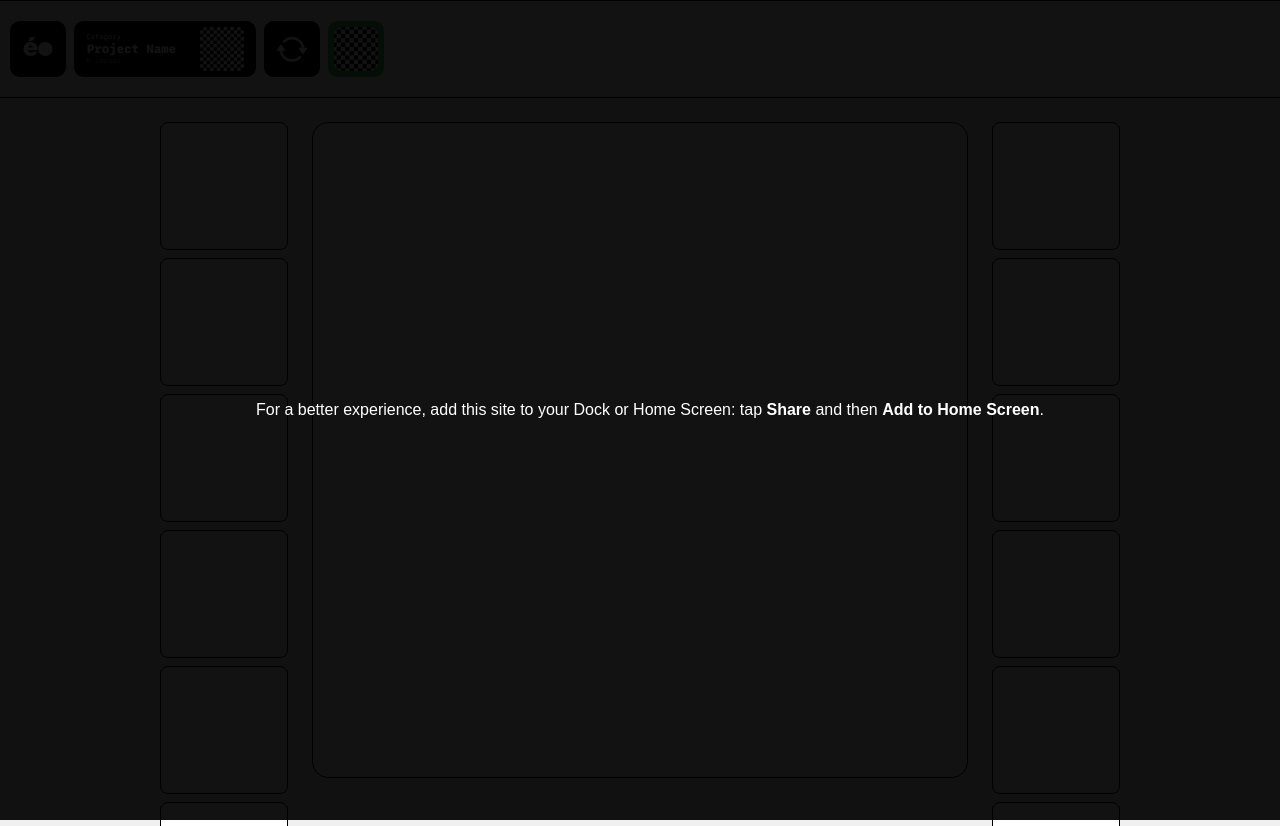
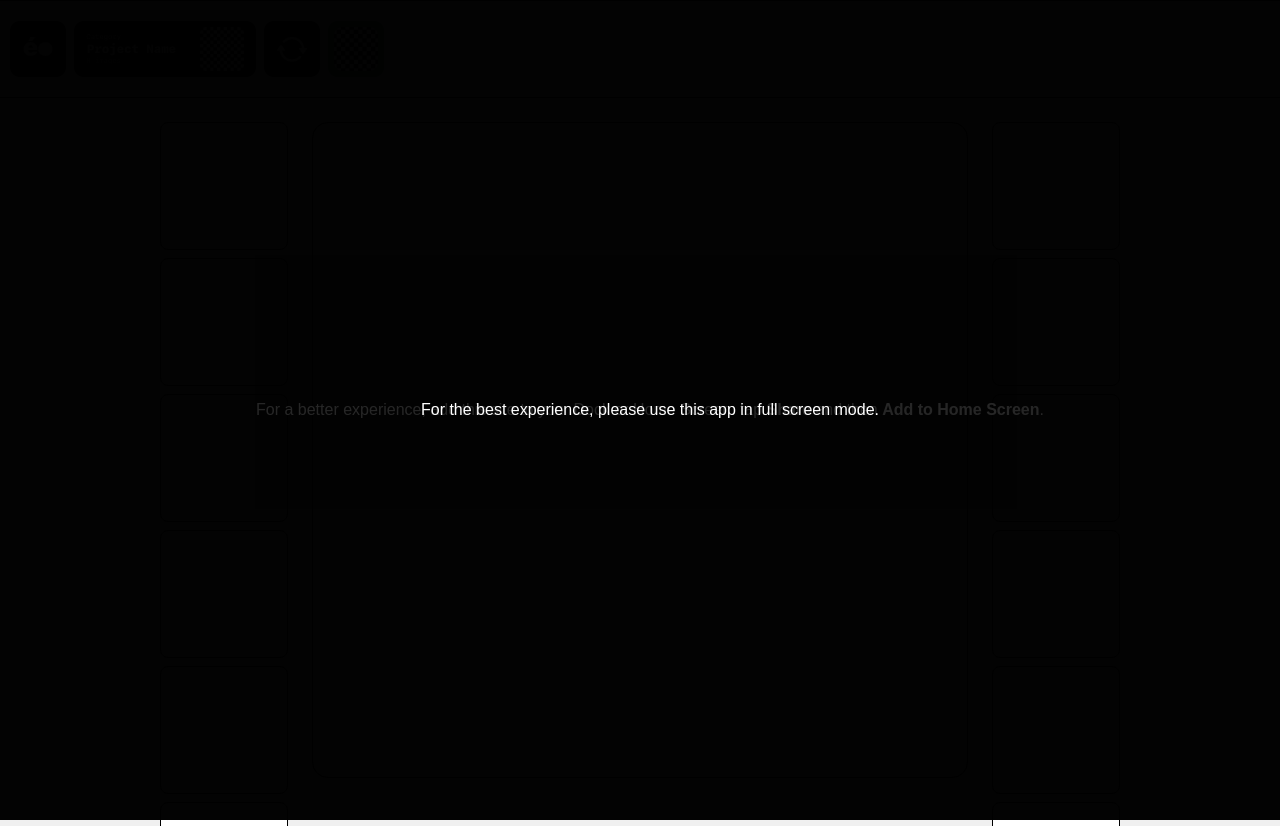
Before and after one commit to LAEH/eo, a plain HTML site: page index.html in a window 1280 px wide. Drawn offline with Linux system fonts and the light colour scheme.

Commit message:
Full Screen

```diff
--- a/index.html
+++ b/index.html
@@ -176,6 +176,24 @@
             justify-content: center;
             align-items: center;
         }
+
+        /* Not Fullscreen Warning */
+        .fullscreen-warning {
+            display: none;
+            position: fixed;
+            top: 0;
+            left: 0;
+            width: 100%;
+            height: 100%;
+            background-color: rgba(0, 0, 0, 0.85);
+            color: white;
+            padding: 10px;
+            text-align: center;
+            z-index: 3000;
+            display: flex;
+            justify-content: center;
+            align-items: center;
+        }
     </style>
 </head>
 <body>
@@ -227,14 +245,32 @@
         <p>For a better experience, add this site to your Dock or Home Screen: tap <strong>Share</strong> and then <strong>Add to Home Screen</strong>.</p>
     </div>
 
+    <!-- Not Fullscreen Warning -->
+    <div id="fullscreen-warning" class="fullscreen-warning">
+        <p>For the best experience, please use this app in full screen mode.</p>
+    </div>
+
     <script>
+        function checkFullScreen() {
+            if (window.navigator.standalone) {
+                if (window.innerHeight < screen.height || window.innerWidth < screen.width) {
+                    document.getElementById('fullscreen-warning').style.display = 'flex';
+                } else {
+                    document.getElementById('fullscreen-warning').style.display = 'none';
+                }
+            }
+        }
+
         // Check if the app is running as a web app
         if (!window.navigator.standalone) {
             document.getElementById('add-to-home-screen').style.display = 'flex';
         } else {
-            // Remove the overlay when running as a web app
             document.getElementById('add-to-home-screen').style.display = 'none';
+            checkFullScreen(); // Check fullscreen status initially
         }
+
+        // Listen for resize events to check if the app is resized out of fullscreen
+        window.addEventListener('resize', checkFullScreen);
     </script>
 </body>
 </html>
```
Also changed, not shown: 1 other file.
